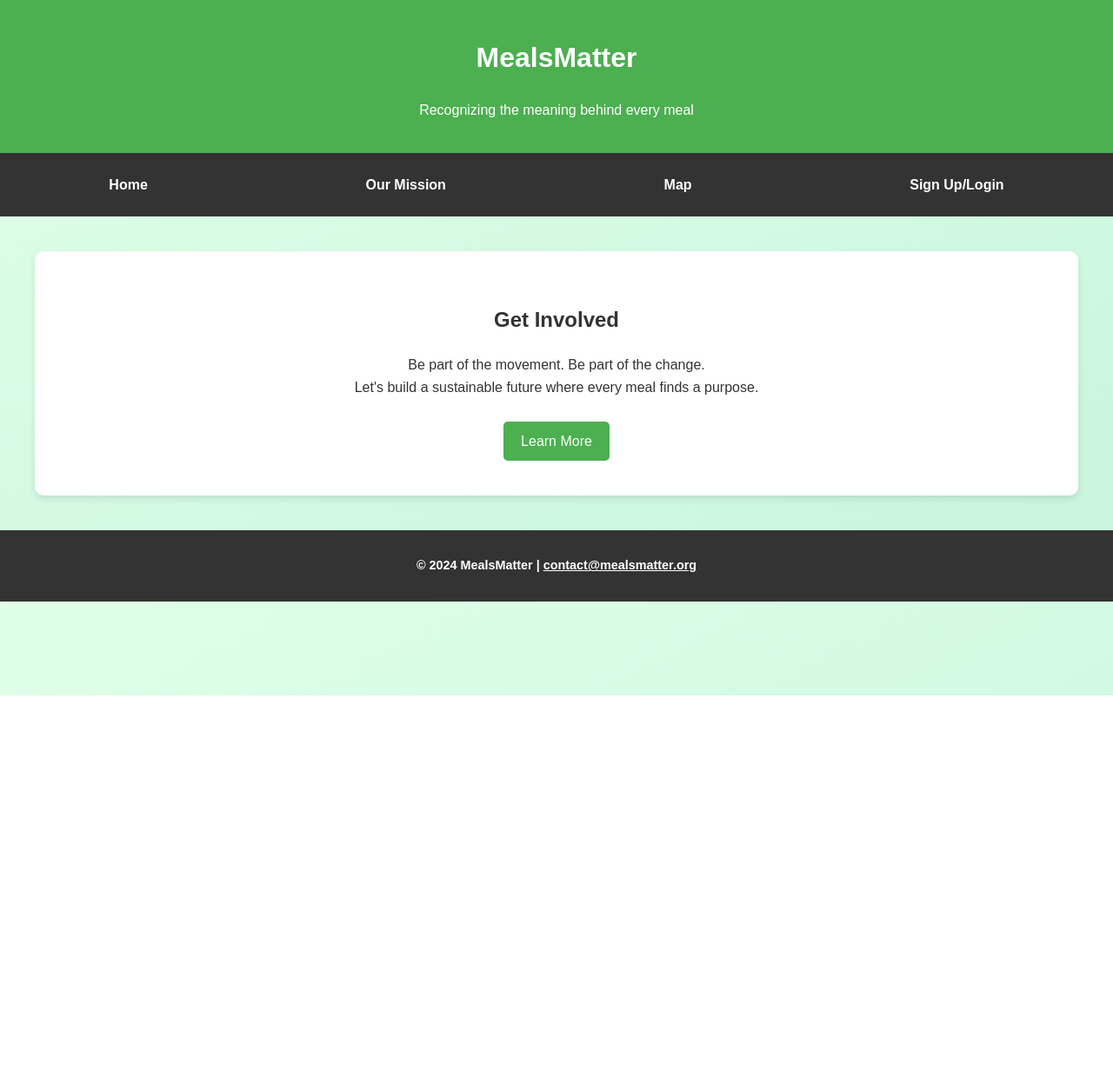
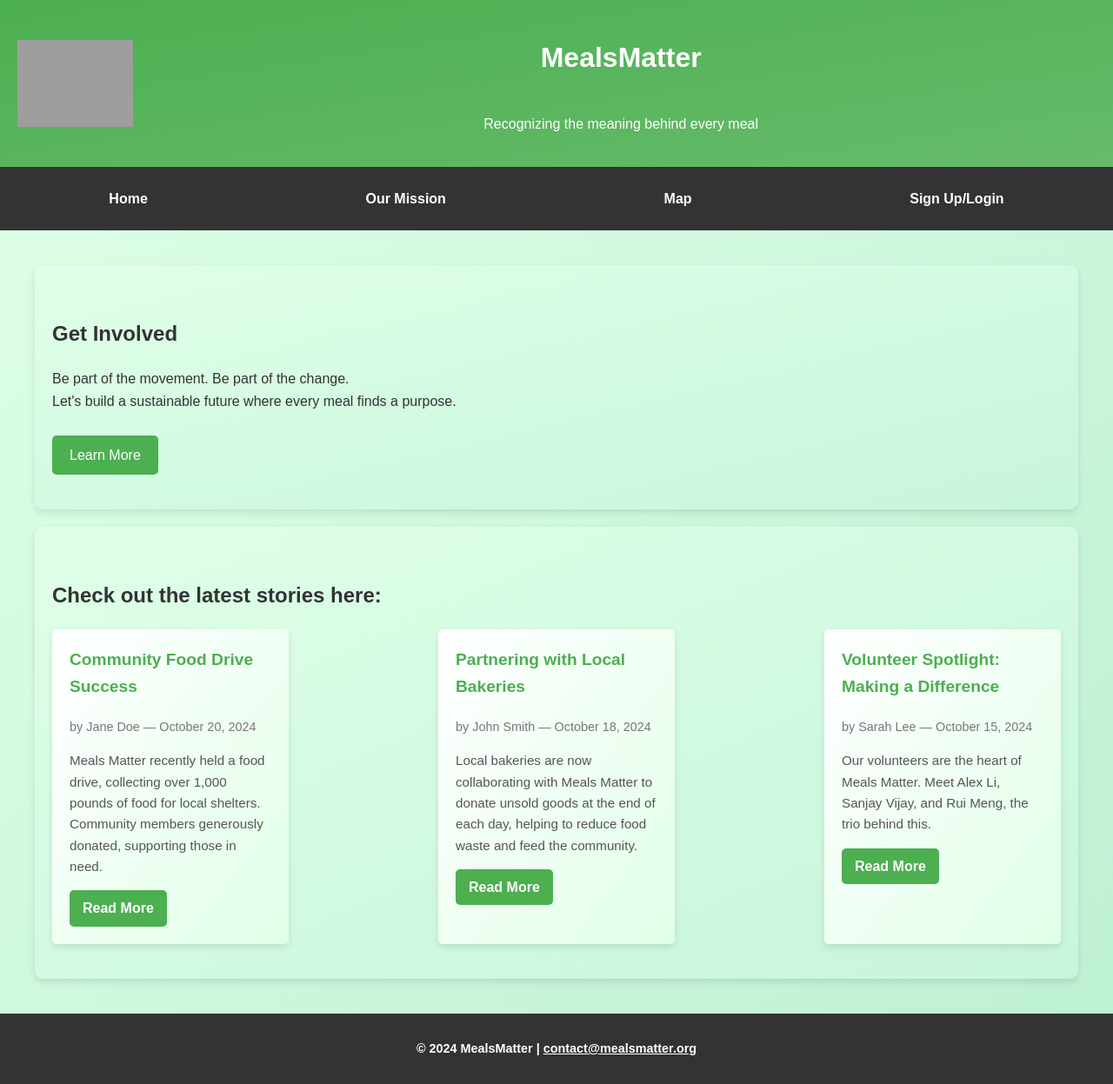
Before and after one commit to SanjayVijay27/meals-matter, a Flask app: page / in a window 1280 px wide. Shown: the whole page at 87% size. Before the commit the page ends 800 px from the top, so only its background shows below. Run offline with Flask 3, Linux system fonts and the light colour scheme; grey boxes are pictures that could not be loaded.

Commit message:
homepage implemented

```diff
--- a/templates/index.html
+++ b/templates/index.html
@@ -10,19 +10,30 @@
             font-family: Arial, sans-serif;
             margin: 0;
             padding: 0;
-            background: linear-gradient(to bottom right, #e0ffe8, #c7f5dc);
+            background: linear-gradient(to bottom right, #e0ffe8, #bdf0d3);
             color: #333;
             line-height: 1.6;
         }
         header {
-            background-color: #4CAF50;
+            background: linear-gradient(to bottom right, #4CAF50, #66BB6A);
             padding: 20px;
-            text-align: center;
             color: white;
+            display: flex;
+            align-items: center;
+            justify-content: space-between;
             box-shadow: 0px 4px 8px rgba(0, 0, 0, 0.2);
         }
-
-
+        .header-content {
+            display: flex;
+            flex-direction: column;
+            align-items: center;
+            text-align: center;
+            flex-grow: 1;
+        }
+        header img {
+            height: 100px; /* 2x size */
+            margin-right: 15px;
+        }
         nav {
             display: flex;
             justify-content: space-around;
@@ -50,15 +61,8 @@
             margin: 20px 0;
             border-radius: 10px;
             box-shadow: 0px 4px 8px rgba(0, 0, 0, 0.1);
-            background-color: white;
-        }
-        #mission {
-            background: linear-gradient(to bottom right, #e0ffe8, #bdf0d3);
-            text-align: center;
-            color: #4CAF50;
-        }
-        #how-it-works, #get-involved {
-            text-align: center;
+            background: linear-gradient(to bottom right, #e0ffe8, #c7f5dc);
+            color: #333;
         }
         .button {
             padding: 10px 20px;
@@ -68,6 +72,47 @@
             text-decoration: none;
             border-radius: 5px;
             display: inline-block;
+        }
+        /* Articles Section Styles */
+        .articles-section {
+            display: flex;
+            gap: 20px;
+            justify-content: space-between;
+            flex-wrap: wrap;
+        }
+        .article-card {
+            background: linear-gradient(to bottom right, #ffffff, #e0ffe8);
+            padding: 20px;
+            border-radius: 5px;
+            box-shadow: 0px 4px 8px rgba(0, 0, 0, 0.1);
+            width: 20%;
+        }
+        .article-card h3 {
+            margin-top: 0;
+            font-size: 1.2rem;
+            color: #4CAF50;
+        }
+        .article-details {
+            font-size: 0.9rem;
+            color: #777;
+            margin-bottom: 15px;
+        }
+        .article-summary {
+            font-size: 0.95rem;
+            color: #555;
+            margin-bottom: 15px;
+        }
+        .read-more {
+            text-decoration: none;
+            color: #fff;
+            background-color: #4CAF50;
+            padding: 8px 15px;
+            border-radius: 5px;
+            font-weight: bold;
+            display: inline-block;
+        }
+        .read-more:hover {
+            background-color: #45a049;
         }
         footer {
             background-color: #333;
@@ -80,10 +125,13 @@
 </head>
 <body>
 
-    <!-- Header -->
+    <!-- Header with Logo -->
     <header>
-        <h1>MealsMatter</h1>
-        <p>Recognizing the meaning behind every meal</p>
+        <img src="https://files.catbox.moe/wnxh4t.webp" alt="MealsMatter Logo">
+        <div class="header-content">
+            <h1>MealsMatter</h1>
+            <p>Recognizing the meaning behind every meal</p>
+        </div>
     </header>
 
     <!-- Navigation -->
@@ -99,10 +147,37 @@
         <!-- Get Involved Section -->
         <section id="get-involved">
             <h2>Get Involved</h2>
-            <p>Be part of the movement. Be part of the change. <br>Let's build a sustainable future where every meal finds a purpose.</r></p>
+            <p>Be part of the movement. Be part of the change. <br>Let's build a sustainable future where every meal finds a purpose.</p>
             <a href="about.html" class="button">Learn More</a>
         </section>
 
+        <!-- Articles Section -->
+        <section id="articles">
+            <h2>Check out the latest stories here:</h2>
+            <div class="articles-section">
+                <!-- Article 1 -->
+                <div class="article-card">
+                    <h3>Community Food Drive Success</h3>
+                    <div class="article-details">by Jane Doe — October 20, 2024</div>
+                    <p class="article-summary">Meals Matter recently held a food drive, collecting over 1,000 pounds of food for local shelters. Community members generously donated, supporting those in need.</p>
+                    <a href="https://www.lipsum.com/" class="read-more" target="_blank">Read More</a>
+                </div>
+                <!-- Article 2 -->
+                <div class="article-card">
+                    <h3>Partnering with Local Bakeries</h3>
+                    <div class="article-details">by John Smith — October 18, 2024</div>
+                    <p class="article-summary">Local bakeries are now collaborating with Meals Matter to donate unsold goods at the end of each day, helping to reduce food waste and feed the community.</p>
+                    <a href="https://www.lipsum.com/" class="read-more" target="_blank">Read More</a>
+                </div>
+                <!-- Article 3 -->
+                <div class="article-card">
+                    <h3>Volunteer Spotlight: Making a Difference</h3>
+                    <div class="article-details">by Sarah Lee — October 15, 2024</div>
+                    <p class="article-summary">Our volunteers are the heart of Meals Matter. Meet Alex Li, Sanjay Vijay, and Rui Meng, the trio behind this.</p>
+                    <a href="https://www.lipsum.com/" class="read-more" target="_blank">Read More</a>
+                </div>
+            </div>
+        </section>
     </div>
 
     <!-- Footer -->
```
Also changed, not shown: realLogo.webp (added).
